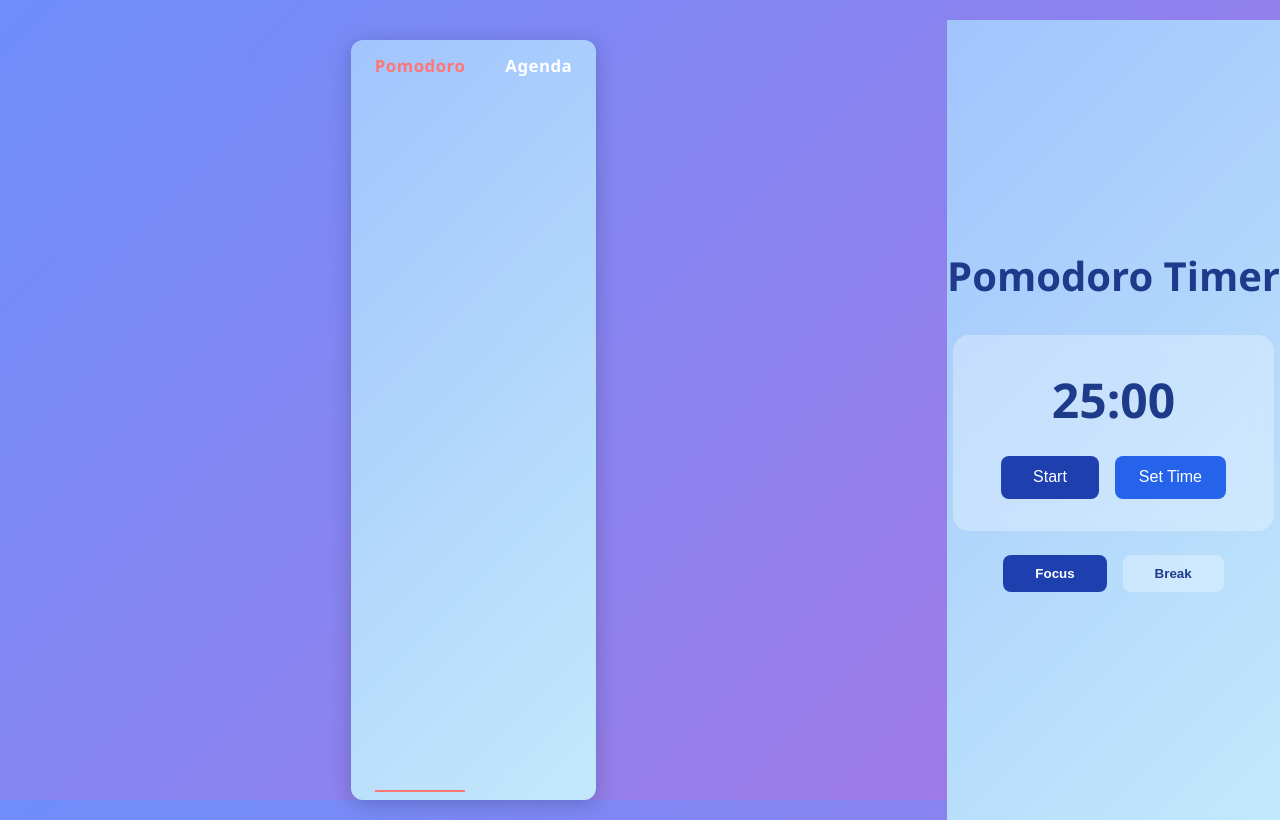
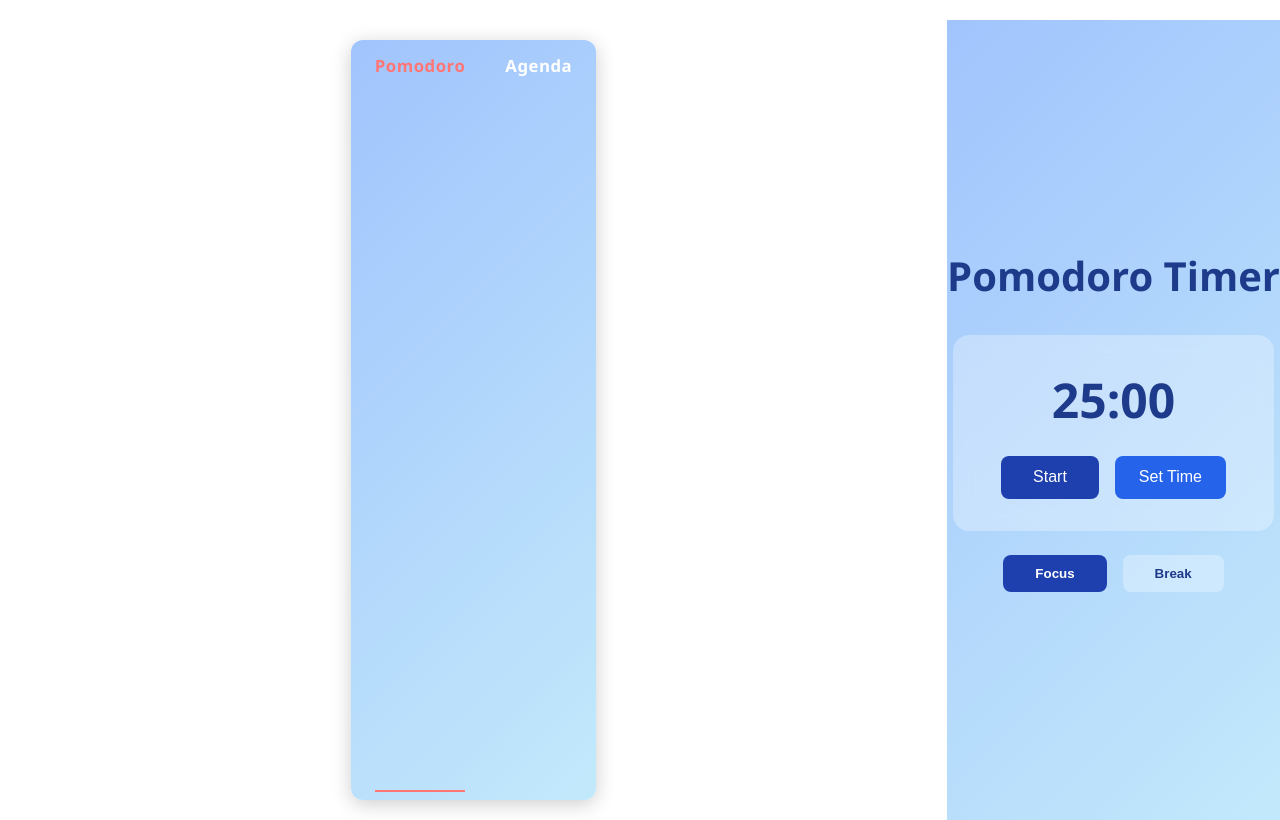
Before and after one commit to faizaanjum7/pomodoroApp-by-faiza, a React (Vite) app in the folder mypomodoro/: page / in a window 1280 px wide. Built offline with nearby package versions, Linux system fonts and the light colour scheme.

Commit message:
style update

```diff
--- a/mypomodoro/src/App.css
+++ b/mypomodoro/src/App.css
@@ -6,10 +6,7 @@ body, html, #root
   margin: 0;
   font-family: 'Segoe UI', sans-serif;
 }
-body, html {
-  padding: 0;
-  background: linear-gradient(135deg, #6e8efb, #a777e3);
-}
+
 
 .appcontainer
 {
```
